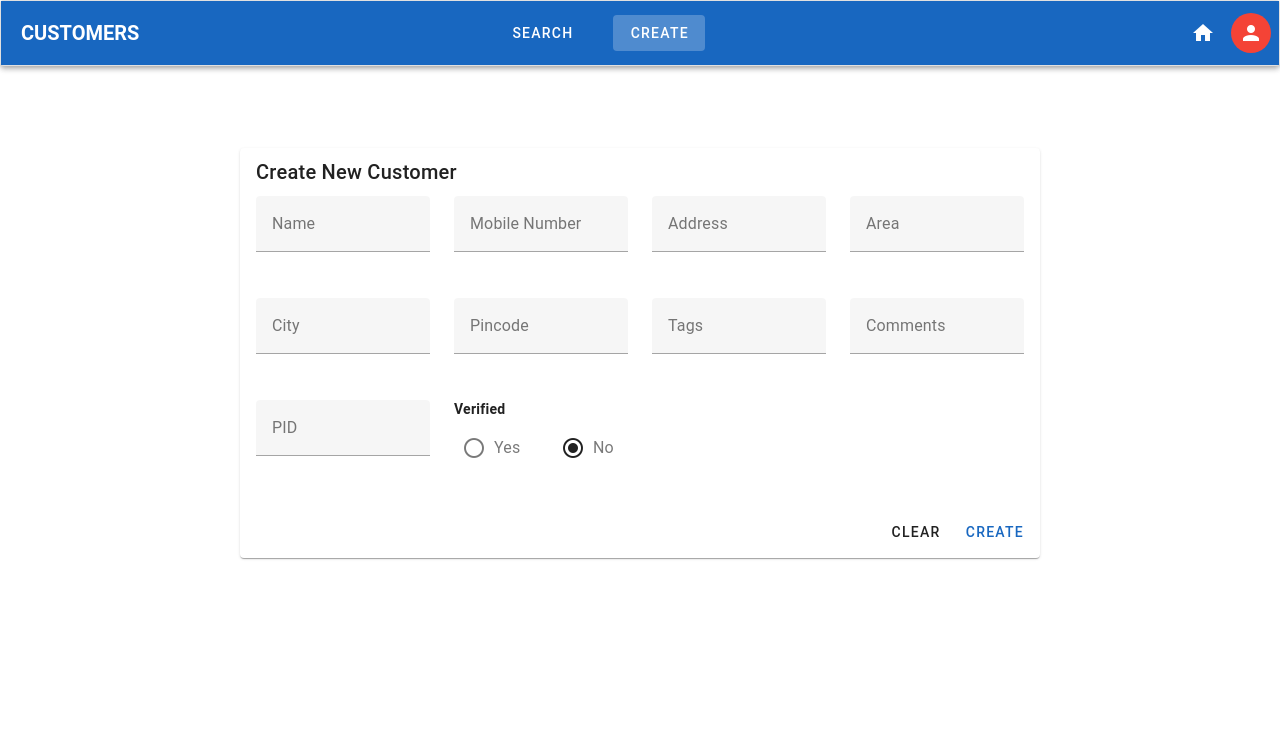
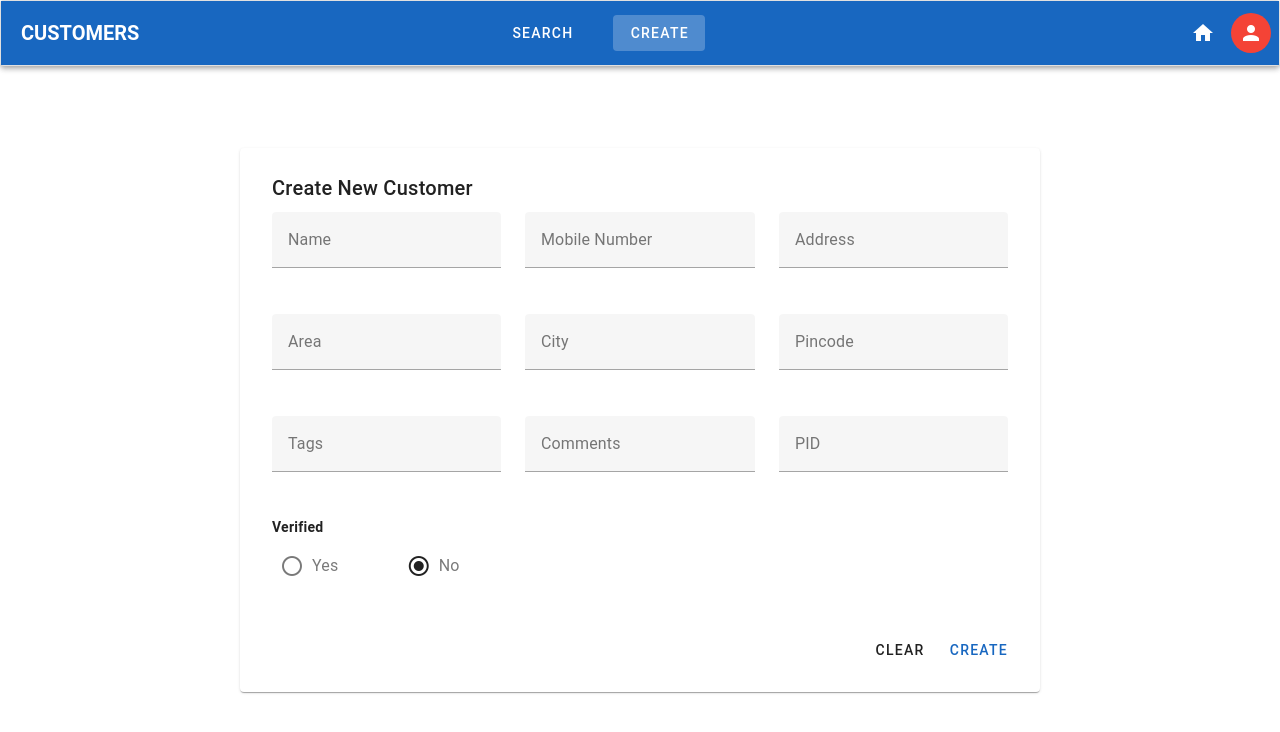
Before and after one commit to syedm00sa/qapp_api_1.0, a Vue app: page /create in a window 1280 px wide. Shown: the top 732 px of the page. Built offline with nearby package versions, Linux system fonts and the light colour scheme.

Commit message:
Optimized code

```diff
--- a/src/views/Create.vue
+++ b/src/views/Create.vue
@@ -7,75 +7,101 @@
       <v-card-text>
         <v-form ref="form" v-model="valid">
           <v-row>
-            <v-col cols="6" md="3">
+            <v-col cols="12" md="6" lg="4">
               <v-text-field
                 v-model="customer.name"
                 label="Name"
                 :rules="[rules.required]"
                 required
+                class="text-field"
+                type="text"
+                auto-grow
               ></v-text-field>
             </v-col>
-            <v-col cols="12" md="3">
+            <v-col cols="12" md="6" lg="4">
               <v-text-field
                 v-model="customer.mobile_number"
                 label="Mobile Number"
                 :rules="[rules.required, rules.number]"
                 required
+                class="text-field"
               ></v-text-field>
             </v-col>
-            <v-col cols="12" md="3">
+            <v-col cols="12" md="6" lg="4">
               <v-text-field
                 v-model="customer.address"
                 label="Address"
                 :rules="[rules.required]"
                 required
+                class="text-field"
+                type="text"
+                auto-grow
               ></v-text-field>
             </v-col>
-            <v-col cols="12" md="3">
+            <v-col cols="12" md="6" lg="4">
               <v-text-field
                 v-model="customer.area"
                 label="Area"
                 :rules="[rules.required]"
                 required
+                class="text-field"
+                type="text"
+                auto-grow
               ></v-text-field>
             </v-col>
-            <v-col cols="12" md="3">
+            <v-col cols="12" md="6" lg="4">
               <v-text-field
                 v-model="customer.city"
                 label="City"
                 :rules="[rules.required]"
                 required
+                class="text-field"
+                type="text"
+                auto-grow
               ></v-text-field>
             </v-col>
-            <v-col cols="12" md="3">
+            <v-col cols="12" md="6" lg="4">
               <v-text-field
                 v-model="customer.pincode"
                 label="Pincode"
                 :rules="[rules.required, rules.number]"
                 required
+                class="text-field"
+                type="text"
+                auto-grow
               ></v-text-field>
             </v-col>
-            <v-col cols="12" md="3">
+            <v-col cols="12" md="6" lg="4">
               <v-combobox
                 v-model="customer.tags"
                 label="Tags"
                 multiple
                 chips
                 clearable
+                class="text-field"
               ></v-combobox>
             </v-col>
-            <v-col cols="12" md="3">
+            <v-col cols="12" md="6" lg="4">
               <v-text-field
                 v-model="customer.comments"
                 label="Comments"
                 :rules="[rules.required]"
                 required
+                class="text-field"
+                type="text"
+                auto-grow
               ></v-text-field>
             </v-col>
-            <v-col cols="12" md="3">
-              <v-text-field v-model="customer.pid" label="PID"></v-text-field>
+            <v-col cols="12" md="6" lg="4">
+              <v-text-field
+                v-model="customer.pid"
+                label="PID"
+                class="text-field"
+                type="text"
+                auto-grow
+              ></v-text-field>
             </v-col>
-            <v-col cols="12" md="3">
+            <v-col cols="12" md="6" lg="4">
               <div class="verified-header">Verified</div>
               <v-radio-group
                 v-model="customer.verified"
@@ -101,6 +127,7 @@
         <v-btn color="primary" @click="createCustomer">Create</v-btn>
       </v-card-actions>
     </v-card>
+
     <!-- Snackbar for Toast Notifications -->
     <v-snackbar v-model="snackbar.show" :color="snackbar.color" top>
       {{ snackbar.message }}
@@ -127,7 +154,6 @@ export default {
         comments: "",
         pid: "",
       },
-      // tagOptions: ["black", "blue", "green", "violet", "purple"], // Predefined tag options
       rules: {
         required: (value) => !!value || "Required.",
         number: (value) => !isNaN(value) || "Must be a number.",
@@ -163,8 +189,6 @@ export default {
             this.showSnackbar("Customer created successfully", "success");
           }
 
-          // Show success message
-
           // Handle the response
           console.log("Customer created successfully:", response.data);
 
@@ -172,14 +196,10 @@ export default {
           this.clearForm();
         } catch (error) {
           console.error("Error creating customer:", error);
-          // Show error message
           this.showSnackbar(
             "Unable to create customer. Please try again.",
             "error"
           );
-          // alert(
-          //   "An error occurred while creating the customer. Please try again."
-          // );
         }
       }
     },
@@ -193,14 +213,31 @@ export default {
 </script>
 
 <style scoped>
+/* Allow vertical resize on text fields */
+.text-field {
+  word-wrap: break-word; /* Break long words */
+  overflow-wrap: break-word; /* Break words at boundaries */
+  white-space: normal; /* Ensure normal text wrapping */
+  resize: vertical; /* Allow resizing the text field vertically */
+}
+
+/* Make input fields resize on large text input */
+.v-text-field input,
+.v-combobox input {
+  overflow-wrap: break-word; /* Break long words */
+  word-wrap: break-word; /* Prevent horizontal scroll */
+}
+
 .verified-header {
   font-weight: bold;
   margin-bottom: 8px;
 }
+
 .verified-radio-group {
   margin-top: 8px;
 }
-/* .v-card {
-  padding: 2em;
-} */
+
+.v-card {
+  padding: 1em;
+}
 </style>
--- a/src/views/LandingPage.vue
+++ b/src/views/LandingPage.vue
@@ -4,7 +4,6 @@
     <v-app-bar app color="primary" dark>
       <v-app-bar-title class="appBarTitle">Qapp</v-app-bar-title>
       <v-spacer></v-spacer>
-      <!-- <v-row justify="center"> -->
       <v-menu min-width="200px" rounded>
         <template v-slot:activator="{ props }">
           <v-btn icon v-bind="props">
@@ -20,11 +19,9 @@
                 <v-icon class="white--text">mdi-account</v-icon>
               </v-avatar>
               <h3>{{ user.fullName }}</h3>
-              <p class="text-caption mt-1">
-                {{ user.email }}
-              </p>
+              <p class="text-caption mt-1">{{ user.email }}</p>
               <v-card width="200">
-                <v-card-title>{{ username }}</v-card-title>
+                <v-card-title>{{ user.fullName }}</v-card-title>
                 <v-card-actions>
                   <v-btn icon @click="logout">
                     <v-icon color="red">mdi-logout</v-icon>
@@ -36,43 +33,56 @@
           </v-card-text>
         </v-card>
       </v-menu>
-      <!-- </v-row> -->
     </v-app-bar>
 
     <v-main class="main-container">
       <!-- Landing Page Content -->
       <v-container fluid class="pt-4">
-        <v-row>
+        <v-row
+          justify="center"
+          align="center"
+          class="landing-row"
+        >
+          <!-- Quotation Section -->
           <v-col
             cols="12"
-            md="4"
-            lg="1"
-            class="text-left"
-            @click="navigateToSearch"
+            sm="4"
+            md="3"
+            lg="2"
+            xl="2"
+            class="text-center mb-4"
+            @click="navigateToSearch('quotation')"
           >
             <v-icon size="64" color="primary">mdi-file-document-edit</v-icon>
-            <div>Quotation</div>
+            <div class="mt-2">Quotation</div>
           </v-col>
+
+          <!-- Inventory Section -->
           <v-col
             cols="12"
-            md="4"
-            lg="1"
-            class="text-left"
-            @click="navigateToSearch"
+            sm="4"
+            md="3"
+            lg="2"
+            xl="2"
+            class="text-center mb-4"
+            @click="navigateToSearch('inventory')"
           >
             <v-icon size="64" color="primary">mdi-warehouse</v-icon>
-            <div>Inventory</div>
+            <div class="mt-2">Inventory</div>
           </v-col>
 
+          <!-- Customers Section -->
           <v-col
             cols="12"
-            md="4"
-            lg="1"
-            class="text-left"
-            @click="navigateToSearch"
+            sm="4"
+            md="3"
+            lg="2"
+            xl="2"
+            class="text-center mb-4"
+            @click="navigateToSearch('customers')"
           >
             <v-icon size="64" color="primary">mdi-account-group</v-icon>
-            <div>Customers</div>
+            <div class="mt-2">Customers</div>
           </v-col>
         </v-row>
       </v-container>
@@ -83,25 +93,27 @@
 <script>
 export default {
   name: "LandingPage",
-  data: () => ({
-    user: {
-      initials: "",
-      fullName: localStorage.getItem("userName"),
-      email: "",
-    },
-  }),
+  data() {
+    return {
+      user: {
+        fullName: localStorage.getItem("userName") || "Guest",
+        email: localStorage.getItem("userEmail") || "No email available",
+      },
+    };
+  },
 
   methods: {
     logout() {
-      // Handle logout logic here
+      // Clear user data from localStorage and redirect to login page
+      localStorage.removeItem("userName");
+      localStorage.removeItem("userEmail");
       console.log("User logged out");
-      this.$router.push("/");
+      this.$router.push("/login");
     },
-    navigateToSearch() {
-      this.$router.push("/search");
-    },
-    navigateToLogin() {
-      this.$router.push("/");
+
+    // Generalize navigateToSearch method to take a category as an argument
+    navigateToSearch(category) {
+      this.$router.push(`/search/${category}`);
     },
   },
 };
@@ -121,7 +133,62 @@ export default {
 .v-main {
   background-color: #f5f5f5;
 }
+
 .appBarTitle {
   font-weight: bold;
 }
+
+.v-menu .v-card {
+  min-width: 200px;
+}
+
+.v-row {
+  display: flex;
+  justify-content: center;
+  flex-wrap: wrap;
+}
+
+.landing-row {
+  flex-direction: row;
+  justify-content: center;
+  align-items: center;
+}
+
+.v-col {
+  text-align: center;
+}
+
+.v-col div {
+  margin-top: 8px;
+  font-weight: bold;
+  font-size: 1.2em;
+}
+
+.v-icon {
+  transition: transform 0.3s;
+}
+
+.v-icon:hover {
+  transform: scale(1.1);
+}
+
+/* Ensure proper responsiveness for small screens */
+@media (max-width: 600px) {
+  .v-row {
+    flex-direction: column; /* Stack the items on mobile */
+    align-items: flex-start; /* Align items to the left */
+  }
+
+  .v-col {
+    margin-bottom: 16px; /* Ensure spacing between the sections */
+  }
+
+  .v-icon {
+    font-size: 48px; /* Smaller icons for mobile screens */
+  }
+
+  .v-col div {
+    font-size: 1em;
+  }
+}
 </style>
```
Also changed, not shown: src/utils/ApiServices.js (deleted, +0 -24 lines).
